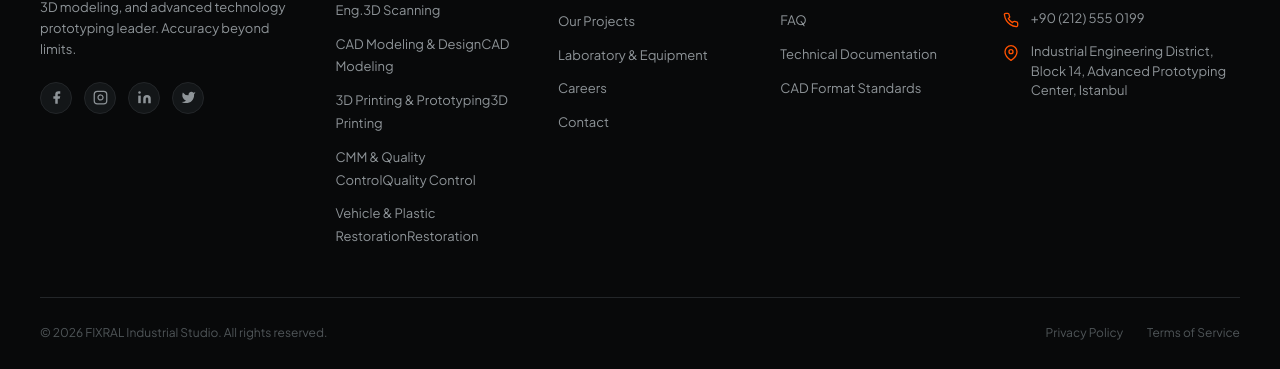
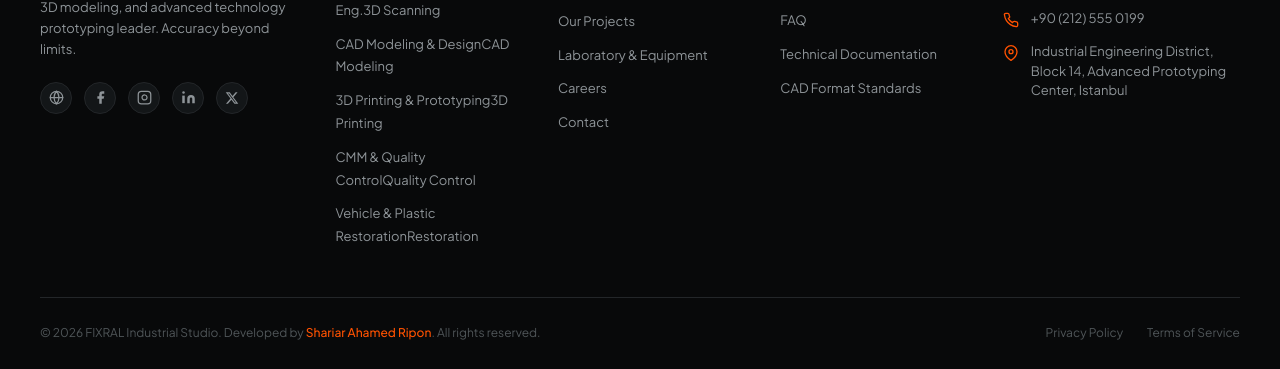
Before and after one commit to Shariar-Ahamed/fixral-engineering-website, a React (Vite) app: page / in a window 1280 px wide. Shown: the part 4462-4831 px from the top of the page. Built offline with nearby package versions, Linux system fonts and the light colour scheme.

Commit message:
feat(footer): add personal portfolio link, developer credit, and social profiles

```diff
--- a/src/components/Footer.tsx
+++ b/src/components/Footer.tsx
@@ -20,28 +20,70 @@ export default function Footer({ onOpenQuote }: FooterProps) {
               Micron-precision engineering solutions, 3D modeling, and advanced technology prototyping leader. Accuracy beyond limits.
             </p>
             <div className="footer-social-links">
-              <a href="#" className="social-btn" aria-label="Facebook">
+              <a
+                href="https://www.shariarahamed.me"
+                target="_blank"
+                rel="noopener noreferrer"
+                className="social-btn"
+                aria-label="Portfolio - Shariar Ahamed"
+                title="Portfolio Website"
+              >
+                <svg width="15" height="15" viewBox="0 0 24 24" fill="none" stroke="currentColor" strokeWidth="2" strokeLinecap="round" strokeLinejoin="round">
+                  <circle cx="12" cy="12" r="10" />
+                  <line x1="2" y1="12" x2="22" y2="12" />
+                  <path d="M12 2a15.3 15.3 0 0 1 4 10 15.3 15.3 0 0 1-4 10 15.3 15.3 0 0 1-4-10 15.3 15.3 0 0 1 4-10z" />
+                </svg>
+              </a>
+              <a
+                href="https://www.facebook.com/Shahriar.TheBrownCat"
+                target="_blank"
+                rel="noopener noreferrer"
+                className="social-btn"
+                aria-label="Facebook - Shariar Ahamed"
+                title="Facebook"
+              >
                 <svg width="15" height="15" viewBox="0 0 24 24" fill="currentColor">
                   <path d="M18 2h-3a5 5 0 0 0-5 5v3H7v4h3v8h4v-8h3l1-4h-4V7a1 1 0 0 1 1-1h3z" />
                 </svg>
               </a>
-              <a href="#" className="social-btn" aria-label="Instagram">
+              <a
+                href="https://www.instagram.com/shahriar_thebrowncat"
+                target="_blank"
+                rel="noopener noreferrer"
+                className="social-btn"
+                aria-label="Instagram - Shariar Ahamed"
+                title="Instagram"
+              >
                 <svg width="15" height="15" viewBox="0 0 24 24" fill="none" stroke="currentColor" strokeWidth="2">
                   <rect x="2" y="2" width="20" height="20" rx="5" ry="5" />
                   <path d="M16 11.37A4 4 0 1 1 12.63 8 4 4 0 0 1 16 11.37z" />
                   <line x1="17.5" y1="6.5" x2="17.51" y2="6.5" />
                 </svg>
               </a>
-              <a href="#" className="social-btn" aria-label="LinkedIn">
+              <a
+                href="https://www.linkedin.com/in/shariarahamed/"
+                target="_blank"
+                rel="noopener noreferrer"
+                className="social-btn"
+                aria-label="LinkedIn - Shariar Ahamed"
+                title="LinkedIn"
+              >
                 <svg width="15" height="15" viewBox="0 0 24 24" fill="currentColor">
                   <path d="M16 8a6 6 0 0 1 6 6v7h-4v-7a2 2 0 0 0-2-2 2 2 0 0 0-2 2v7h-4v-7a6 6 0 0 1 6-6z" />
                   <rect x="2" y="9" width="4" height="12" />
                   <circle cx="4" cy="4" r="2" />
                 </svg>
               </a>
-              <a href="#" className="social-btn" aria-label="Twitter X">
-                <svg width="15" height="15" viewBox="0 0 24 24" fill="currentColor">
-                  <path d="M23 3a10.9 10.9 0 0 1-3.14 1.53 4.48 4.48 0 0 0-7.86 3v1A10.66 10.66 0 0 1 3 4s-4 9 5 13a11.64 11.64 0 0 1-7 2c9 5 20 0 20-11.5a4.5 4.5 0 0 0-.08-.83A7.72 7.72 0 0 0 23 3z" />
+              <a
+                href="https://x.com/ShariarAlways"
+                target="_blank"
+                rel="noopener noreferrer"
+                className="social-btn"
+                aria-label="X (Twitter) - Shariar Ahamed"
+                title="X (Twitter)"
+              >
+                <svg width="14" height="14" viewBox="0 0 24 24" fill="currentColor">
+                  <path d="M18.244 2.25h3.308l-7.227 8.26 8.502 11.24H16.17l-5.214-6.817L4.99 21.75H1.68l7.73-8.835L1.254 2.25H8.08l4.713 6.231zm-1.161 17.52h1.833L7.084 4.126H5.117z" />
                 </svg>
               </a>
             </div>
@@ -121,7 +163,18 @@ export default function Footer({ onOpenQuote }: FooterProps) {
         <div className="footer-divider-mobile footer-divider-tablet"></div>
 
         <div className="footer-bottom-bar">
-          <div>© 2026 FIXRAL Industrial Studio. All rights reserved.</div>
+          <div>
+            © 2026 FIXRAL Industrial Studio. Developed by{' '}
+            <a
+              href="https://www.shariarahamed.me"
+              target="_blank"
+              rel="noopener noreferrer"
+              style={{ color: 'var(--color-accent-orange)', textDecoration: 'none', fontWeight: 500 }}
+            >
+              Shariar Ahamed Ripon
+            </a>
+            . All rights reserved.
+          </div>
           <div className="footer-bottom-links">
             <a href="#">Privacy Policy</a>
             <a href="#" className="foot-terms-link">Terms of Service</a>
```
